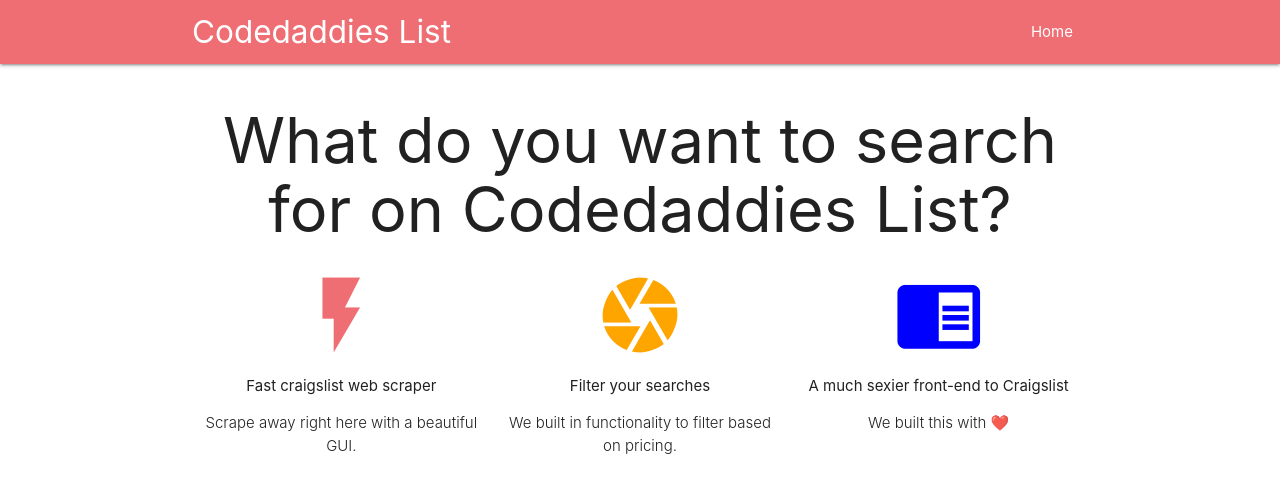
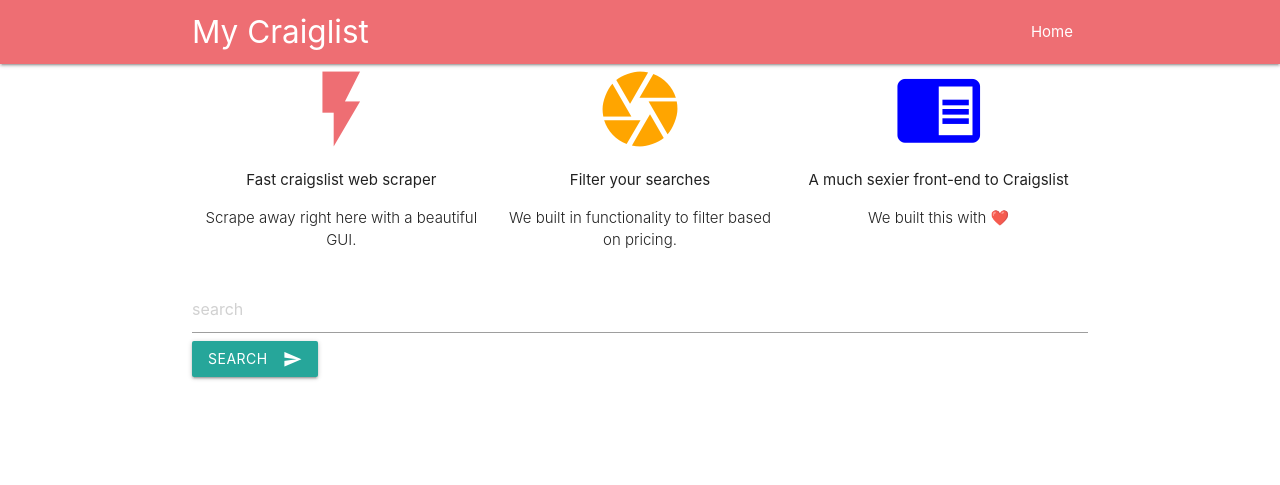
Before and after one commit to isharrma/craigClone, a Django app: page / in a window 1280 px wide. Shown: the top 485 px of the page. Run offline with Django 3.2, Linux system fonts and the light colour scheme.

Commit message:
Basic BeautifulSoup
started Scrapping off craiglist

```diff
--- a/Craiglist/templates/base.html
+++ b/Craiglist/templates/base.html
@@ -3,7 +3,7 @@
 <html lang="en">
 <head>
     <meta charset="UTF-8">
-    <title>Codedaddies List</title>
+    <title>Craiglist</title>
     <meta charset="UTF-8"/>
     <meta name="viewport" content="width=device-width, initial-scale=1"/>
     <link rel="stylesheet" href="https://cdnjs.cloudflare.com/ajax/libs/materialize/1.0.0/css/materialize.min.css">
@@ -13,7 +13,7 @@
 <body>
 <nav>
     <div class="container nav-wrapper">
-        <a href="/" class="brand-logo">Codedaddies List</a>
+        <a href="/" class="brand-logo">My Craiglist</a>
         <ul id="nav-mobile" class="right">
             <li><a href="/">Home</a></li>
         </ul>
@@ -21,7 +21,6 @@
 </nav>
 
 <div class="container">
-    <h1 style="text-align: center">What do you want to search for on Codedaddies List?</h1>
     <div class="row">
         <div class="col s4">
             <div class="center">
--- a/Craiglist/tests.py
+++ b/Craiglist/tests.py
@@ -1,3 +1 @@
 from django.test import TestCase
-
-# Create your tests here
--- a/Craiglist/views.py
+++ b/Craiglist/views.py
@@ -1,14 +1,22 @@
 from django.shortcuts import render
 from django.http import HttpResponse
+import requests
+from requests.compat import quote_plus
 from bs4 import BeautifulSoup
 
-
+BASE_CRAIGLIST_URL = 'https://delhi.craigslist.org/search/bbb?query={}'
 
 def home(request):
     return render(request,"base.html")
 
 def new_search(request):
     search = request.POST.get("search")
+    final_url = BASE_CRAIGLIST_URL.format(quote_plus(search))
+    response = requests.get(final_url)
+    data = response.text
+    soup =BeautifulSoup(data, features='html.parser')
+    post_titles = soup.find_all('a', {'class':'result-title'})
+    print(post_titles)
     context = {
         'search' : search ,
     }
```
